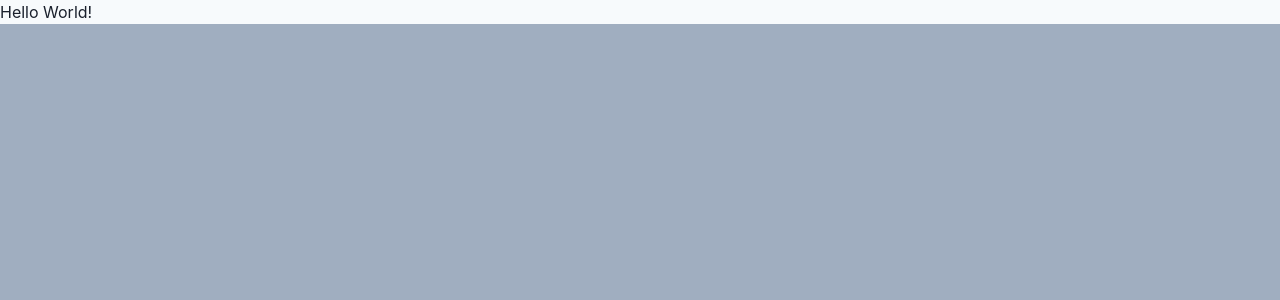
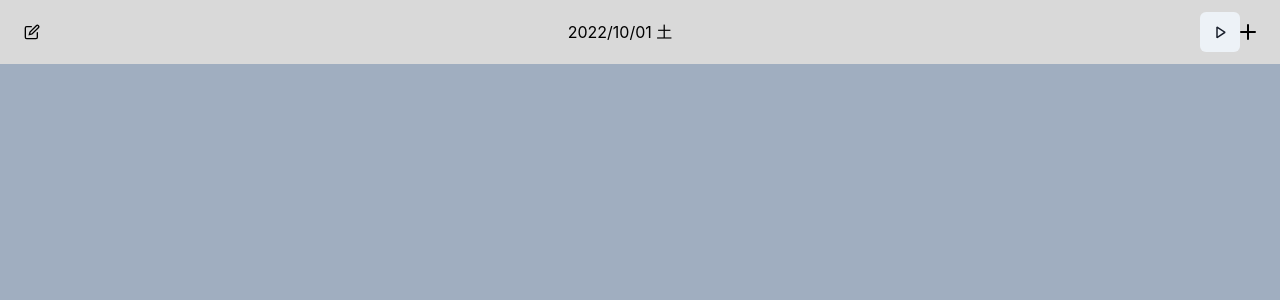
Before and after one commit to fumontr/task-fast, a Next.js app in the folder app/: page / in a window 1280 px wide. Shown: the top 300 px of the page. Built offline with nearby package versions, Linux system fonts and the light colour scheme.

Commit message:
:sparkles: implement sample header!

```diff
--- a/app/package.json
+++ b/app/package.json
@@ -18,13 +18,15 @@
     }
   },
   "dependencies": {
+    "@chakra-ui/icons": "^2.0.10",
     "@chakra-ui/react": "^2.3.4",
     "@emotion/react": "^11.10.4",
     "@emotion/styled": "^11.10.4",
     "framer-motion": "^7.5.0",
     "next": "12.3.1",
     "react": "18.2.0",
-    "react-dom": "18.2.0"
+    "react-dom": "18.2.0",
+    "react-icons": "^4.4.0"
   },
   "devDependencies": {
     "@testing-library/jest-dom": "^5.16.5",
--- /dev/null
+++ b/app/src/components/header.tsx
@@ -0,0 +1,23 @@
+import { Flex, IconButton } from '@chakra-ui/react'
+import { AddIcon, EditIcon } from '@chakra-ui/icons'
+import { VscDebugStart } from 'react-icons/vsc'
+
+export const TaskFastHeader = () => {
+  return (
+    <Flex
+      h={{ base: 12, md: '64px' }}
+      justifyContent="space-between"
+      alignItems="center"
+      px={{ base: '10px', md: 6 }}
+      bg="#D9D9D9"
+      color="black"
+    >
+      <EditIcon w={4} h={4} />
+      <Flex>2022/10/01 土</Flex>
+      <Flex alignItems="center">
+        <IconButton aria-label="start-task-icon" icon={<VscDebugStart />} />
+        <AddIcon w={4} h={4} />
+      </Flex>
+    </Flex>
+  )
+}
--- a/app/src/pages/index.tsx
+++ b/app/src/pages/index.tsx
@@ -1,5 +1,6 @@
 import { NextPage } from 'next'
-import { Container, Flex } from '@chakra-ui/react'
+import { Container } from '@chakra-ui/react'
+import { TaskFastHeader } from '@/components/header'
 
 const Home: NextPage = () => {
   return (
@@ -15,9 +16,7 @@ const Home: NextPage = () => {
       p={0}
       m={0}
     >
-      <Flex color="brand.900" bg="brand.100">
-        Hello World!
-      </Flex>
+      <TaskFastHeader />
     </Container>
   )
 }
```
Also changed, not shown: 1 other file (tests, documents, lock files or other folders).
